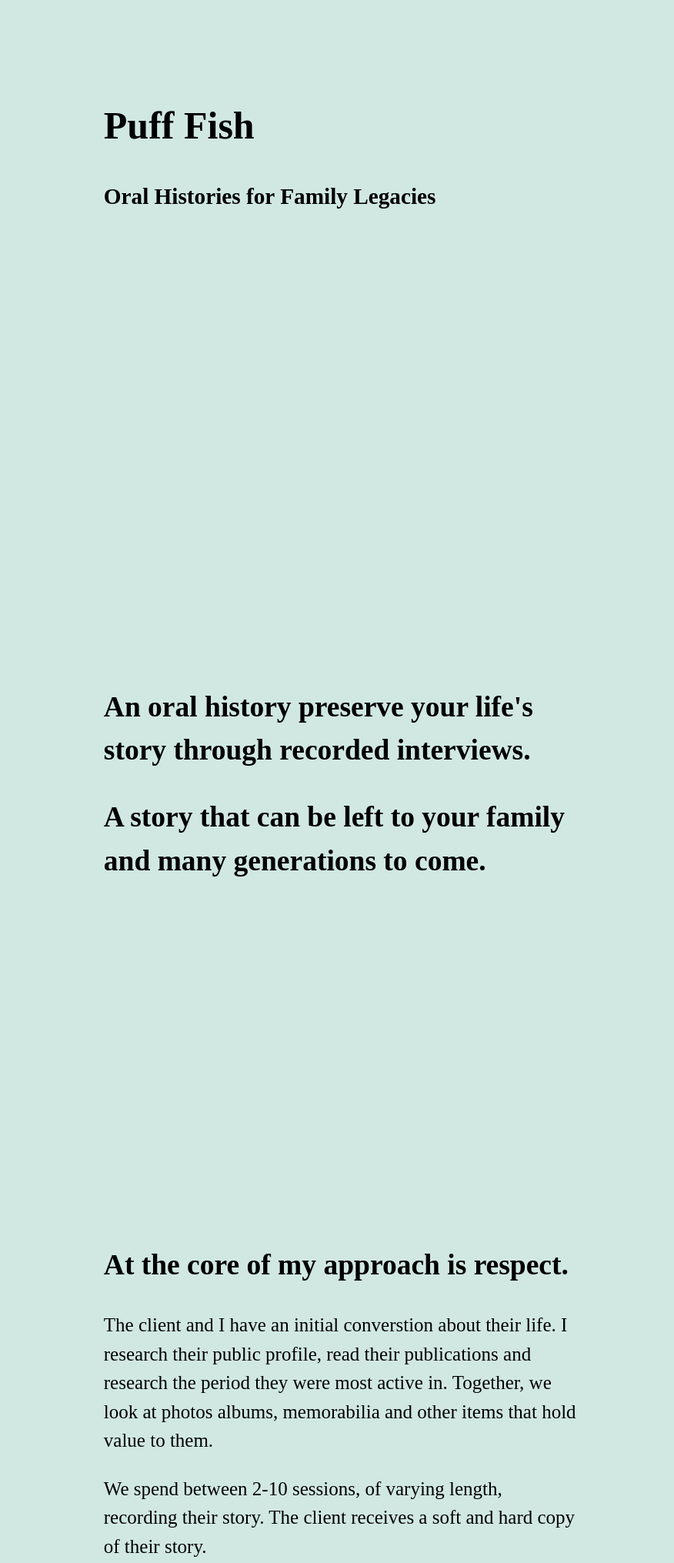
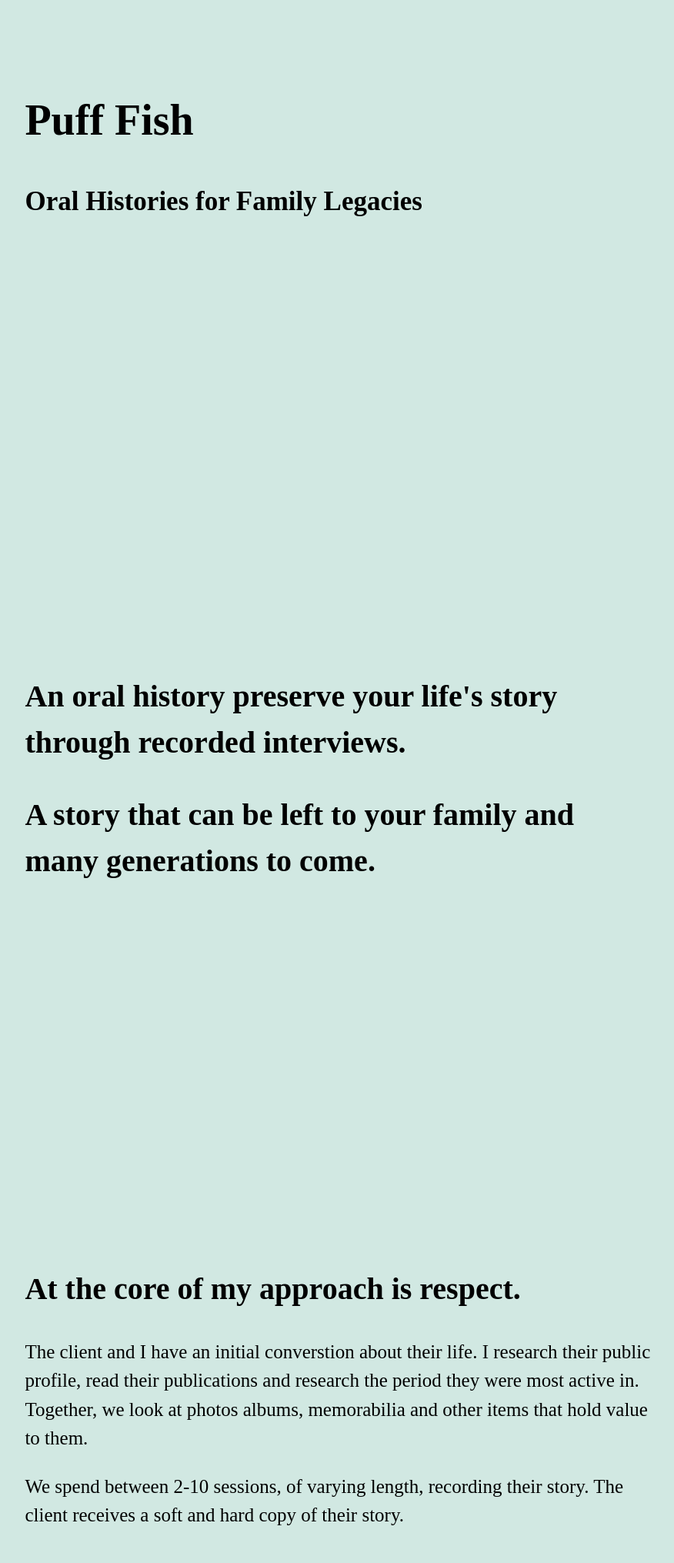
Before and after one commit to szewah/PuffFish, a plain HTML site: page index.html in a window 1280 px wide. Shown: the part 200-2231 px from the top of the page at 77% size, without its empty margins (198-1074 px from the left). Drawn offline with Linux system fonts and the light colour scheme.

Commit message:
push new sizes

```diff
--- a/style.css
+++ b/style.css
@@ -94,86 +94,161 @@ a {
 
 /* Media queries for different device sizes */
 
-/* Small devices (up to 576px) */
-@media (max-width: 576px) {
-    /* CSS rules for small devices */
 
-    body {
-        /* font-size: 20px; */
+
+@media only screen and (min-width: 360px) {
+    /* h1 {
+      font-weight: 400;
+      font-size: 50px;
     }
-    .content {
-        width: 95%;
-    }
-    #form-center {
-        width: 90%;
-    }
-    input[type=email] {
-        width: 90%;
-    }
-    input[type=submit] {
-        width: 40%;
+    h2 {
+      font-size: 25px;
     }
     p {
         font-size: 20px;
+    } */
+    .content {
+        width: 100%;
     }
-    #form-center {
-        width: 90%;
+  }
+
+
+
+
+@media only screen and (min-width: 510px) {
+    input[type=submit] {
+        width: 30%;
+    }
+    h1 {
+        font-size: 35px;
+    }
+    h2 {
+        font-size: 20px;
+    }
+    h3 {
+        font-size: 20px;
+    }
+    .content{
+        width: 95%;
     }
 
   }
 
-/* Medium devices (between 576px and 768px) */
-@media (min-width: 576px) and (max-width: 768px) {
-    /* CSS rules for medium devices */
-    body {
-        /* font-size: 16px; */
+
+
+@media only screen and (min-width: 610px){
+    input[type=submit] {
+        width: 30%;
     }
-    #form-center {
+    h1 {
+        font-size: 50px;
+    }
+    h2 {
+        font-size: 22px;
+    }
+    h3 {
+        font-size: 25px;
+    }
+
+    p {
+       font-size: 19px;
+    }
+    .content{
         width: 90%;
     }
-    input[type=email] {
+  }
+
+@media only screen and (min-width: 768px) {
+    input[type=submit] {
+        width: 30%;
+    }
+    h1 {
+        font-size: 50px;
+    }
+    h2 {
+        font-size: 25px;
+    }
+    h3 {
+        font-size: 25px;
+    }
+
+    p {
+       font-size: 19px;
+    }
+    .content{
         width: 80%;
     }
+}
+
+@media  only screen and (min-width: 912px) {
+    /* CSS rules for medium devices */
     input[type=submit] {
         width: 30%;
+    }
+    h1 {
+        font-size: 50px;
+    }
+    h2 {
+        font-size: 25px;
+    }
+    h3 {
+        font-size: 25px;
+    }
+
+    p {
+       font-size: 19px;
+    }
+    .content{
+        width: 80%;
     }
 
 }
 
-/* Large devices (between 768px and 992px) */
-@media (min-width: 768px) and (max-width: 992px) {
+
+@media only screen and (min-width: 1006px) {
     /* CSS rules for large devices */
-    body {
-        /* font-size: 20px; */
-    }
-    #form-center {
-        width: 80%;
-    }
-    input[type=email] {
-        width: 80%;
-    }
     input[type=submit] {
         width: 30%;
     }
+    h1 {
+        font-size: 50px;
+    }
+    h2 {
+        font-size: 35px;
+    }
+    h3 {
+        font-size: 30px;
+    }
+
+    p {
+       font-size: 25px;
+    }
+    .content{
+        width: 80%;
+
 
 }
 
-/* Extra large devices (above 992px) */
-@media (min-width: 992px) {
-    /* CSS rules for extra large devices */
-    body {
-        font-size: 25px;
-        /* font-size: calc(18px + 0.390625vw); */
-    }
+@media only screen and (min-width: 1021px) {
 
-    #form-center {
-        width: 70%;
-    }
-    input[type=email] {
-        width: 70%;
-    }
     input[type=submit] {
         width: 30%;
     }
+    h1 {
+        font-size: 56px;
+    }
+    h2 {
+        font-size: 40px;
+    }
+    h3 {
+        font-size: 35px;
+    }
+
+    p {
+       font-size: 25px;
+    }
+    .content{
+        width: 80%;
+    }
 
 }
```
Also changed, not shown: index.html (+1 -3 lines). Lines whose indentation alone changed are shown as unchanged.
